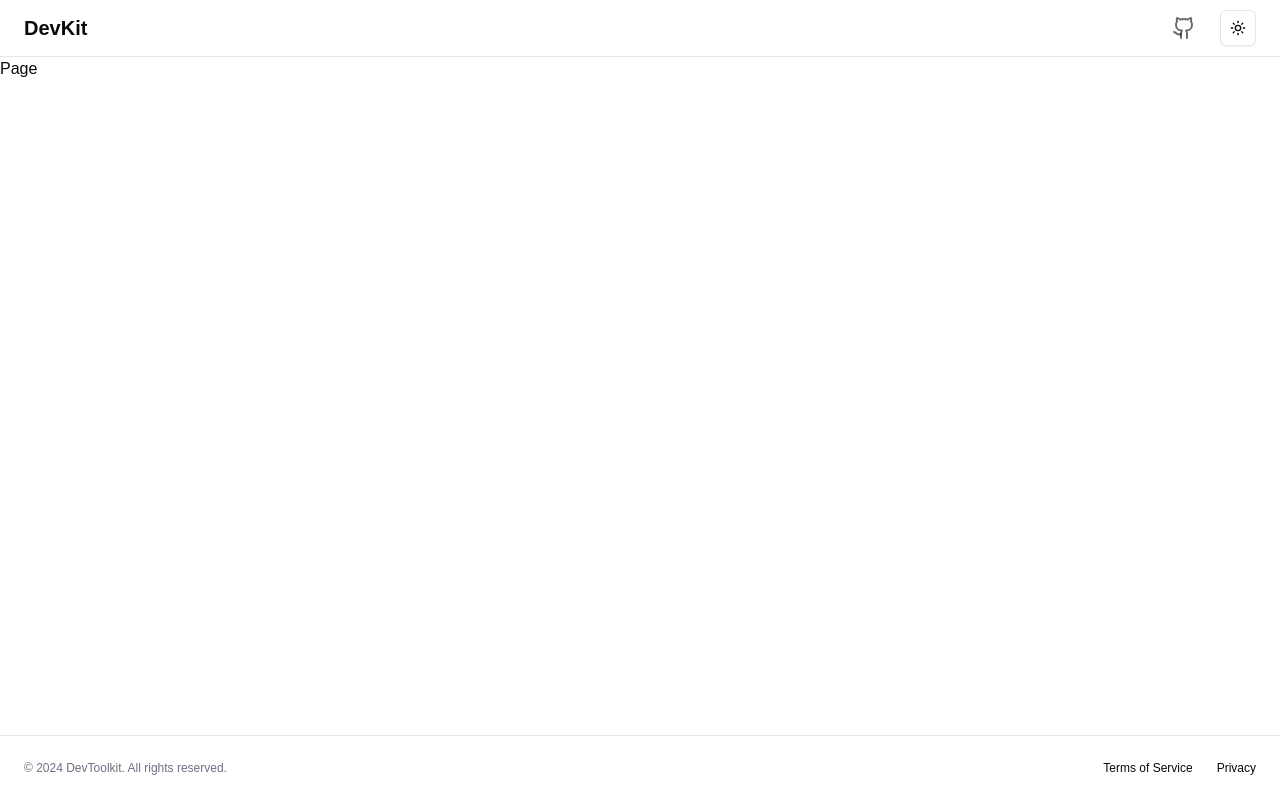
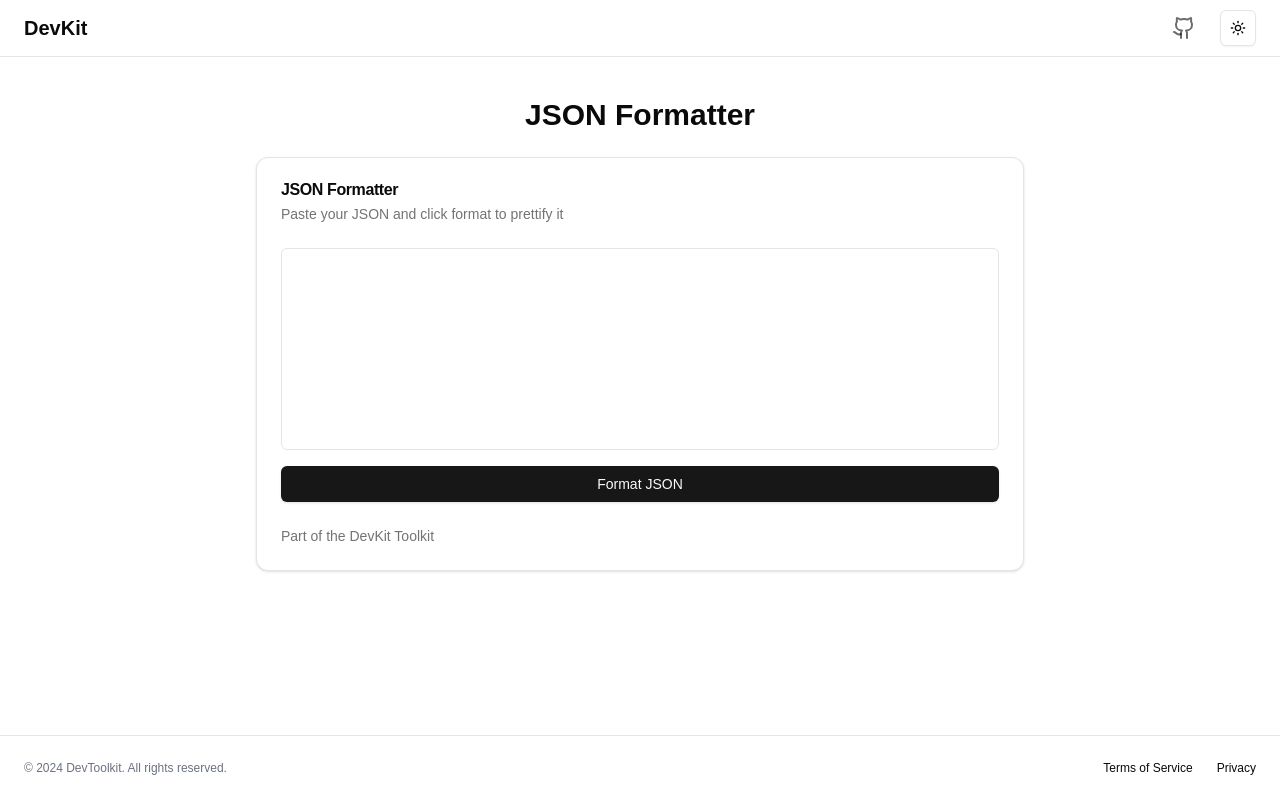
Before and after one commit to mnsdojo/devkit, a Next.js app: page /json in a window 1280 px wide. Built offline with nearby package versions, Linux system fonts and the light colour scheme.

Commit message:
Added json formatter

```diff
--- a/package.json
+++ b/package.json
@@ -25,9 +25,11 @@
     "lucide-react": "^0.461.0",
     "next": "14.2.16",
     "next-themes": "^0.4.3",
+    "prismjs": "^1.29.0",
     "react": "^18",
     "react-dom": "^18",
     "react-hot-toast": "^2.4.1",
+    "react-markdown": "^9.0.1",
     "react-simple-code-editor": "^0.14.1",
     "sharp": "^0.33.5",
     "tailwind-merge": "^2.5.5",
@@ -35,6 +37,7 @@
   },
   "devDependencies": {
     "@types/node": "^20",
+    "@types/prismjs": "^1.26.5",
     "@types/react": "^18",
     "@types/react-dom": "^18",
     "eslint": "^8",
--- /dev/null
+++ b/src/app/json/json-formatter.client.tsx
@@ -0,0 +1,113 @@
+"use client";
+
+import { useState, useCallback } from "react";
+import Editor from "react-simple-code-editor";
+import { highlight, languages } from "prismjs";
+import "prismjs/components/prism-json";
+import "prismjs/themes/prism.css";
+import { Button } from "@/components/ui/button";
+import {
+  Card,
+  CardContent,
+  CardDescription,
+  CardFooter,
+  CardHeader,
+  CardTitle,
+} from "@/components/ui/card";
+import { Alert, AlertDescription, AlertTitle } from "@/components/ui/alert";
+import { AlertCircle, Copy, Check } from "lucide-react";
+
+export function JsonFormatter() {
+  const [input, setInput] = useState("");
+  const [output, setOutput] = useState("");
+  const [error, setError] = useState<string | null>(null);
+  const [copied, setCopied] = useState(false);
+
+  const formatJson = useCallback(() => {
+    try {
+      const parsed = JSON.parse(input);
+      const formatted = JSON.stringify(parsed, null, 2);
+      setOutput(formatted);
+      setError(null);
+    } catch (err) {
+      setError("Invalid JSON: " + (err as Error).message);
+      setOutput("");
+    }
+  }, [input]);
+
+  const copyToClipboard = useCallback(() => {
+    navigator.clipboard.writeText(output).then(() => {
+      setCopied(true);
+      setTimeout(() => setCopied(false), 2000);
+    });
+  }, [output]);
+
+  return (
+    <Card className="w-full max-w-3xl mx-auto">
+      <CardHeader>
+        <CardTitle>JSON Formatter</CardTitle>
+        <CardDescription>
+          Paste your JSON and click format to prettify it
+        </CardDescription>
+      </CardHeader>
+      <CardContent className="space-y-4">
+        <div className="border rounded-md">
+          <Editor
+            value={input}
+            onValueChange={setInput}
+            highlight={(code) => highlight(code, languages.json, "json")}
+            padding={10}
+            style={{
+              fontFamily: '"Fira code", "Fira Mono", monospace',
+              fontSize: 14,
+              minHeight: "200px",
+            }}
+          />
+        </div>
+        <Button onClick={formatJson} className="w-full">
+          Format JSON
+        </Button>
+        {error && (
+          <Alert variant="destructive">
+            <AlertCircle className="h-4 w-4" />
+            <AlertTitle>Error</AlertTitle>
+            <AlertDescription>{error}</AlertDescription>
+          </Alert>
+        )}
+        {output && (
+          <div className="relative">
+            <div className="border rounded-md">
+              <Editor
+                value={output}
+                onValueChange={() => {}}
+                highlight={(code) => highlight(code, languages.json, "json")}
+                padding={10}
+                style={{
+                  fontFamily: '"Fira code", "Fira Mono", monospace',
+                  fontSize: 14,
+                  minHeight: "200px",
+                }}
+                readOnly={true}
+              />
+            </div>
+            <Button
+              variant="outline"
+              size="icon"
+              className="absolute top-2 right-2"
+              onClick={copyToClipboard}
+            >
+              {copied ? (
+                <Check className="h-4 w-4" />
+              ) : (
+                <Copy className="h-4 w-4" />
+              )}
+            </Button>
+          </div>
+        )}
+      </CardContent>
+      <CardFooter className="text-sm text-muted-foreground">
+        Part of the DevKit Toolkit
+      </CardFooter>
+    </Card>
+  );
+}
--- a/src/app/json/page.tsx
+++ b/src/app/json/page.tsx
@@ -1,7 +1,28 @@
-import React from "react";
+'use client';
 
-function Page() {
-  return <div>Page</div>;
+import { JsonFormatter } from "./json-formatter.client";
+export default function JsonFormatterPage() {
+  return (
+    <div className="container mx-auto py-10">
+      <style jsx global>{`
+        .token.property {
+          color: #f92672;
+        }
+        .token.string {
+          color: #a6e22e;
+        }
+        .token.number {
+          color: #ae81ff;
+        }
+        .token.boolean {
+          color: #66d9ef;
+        }
+        .token.null {
+          color: #fd971f;
+        }
+      `}</style>
+      <h1 className="text-3xl font-bold mb-6 text-center">JSON Formatter</h1>
+      <JsonFormatter />
+    </div>
+  );
 }
-
-export default Page;
```
Also changed, not shown: 1 other file (tests, documents, lock files or other folders).
